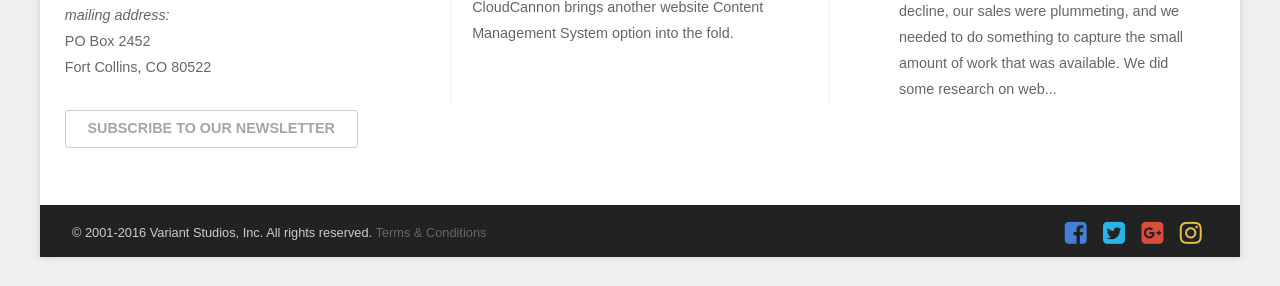
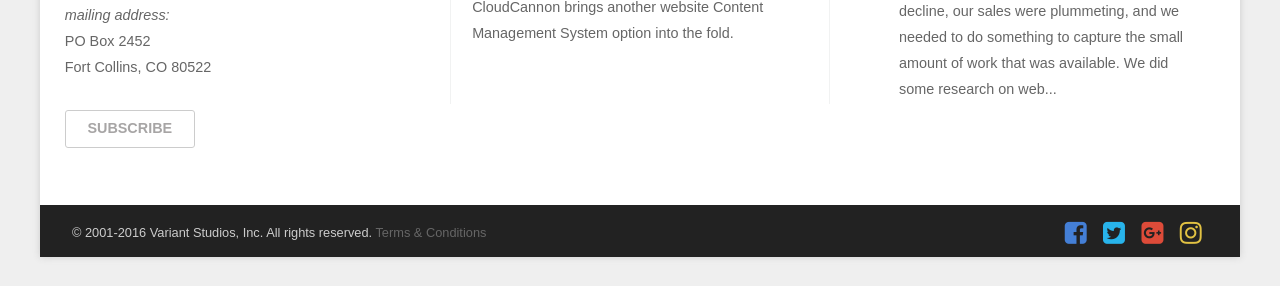
Before and after one commit to variantstudios/variantstudios.com, a Jekyll site: the page built from index.html, in a window 1280 px wide and 900 px high, scrolled down 1690 px. Shown: the part 611-897 px from the top of the window. Built offline with Jekyll 4.4.1, drawn with Linux system fonts in a browser that asks for light colours; nearby versions of some CDN libraries; the list of posts is cut into pages by our own code.

Commit message:
Updated '/_includes/footer.html' via CloudCannon

```diff
--- a/_includes/footer.html
+++ b/_includes/footer.html
@@ -6,7 +6,7 @@
 </div>
 <footer class="top-footer clearfix">
   <div class="footer-one footer-wrapper">
-    <div class="vcard editable"><h3 class="fn org">Variant Studios, Inc.</h3><p><span class="adr"><span class="street-address"><em>office <em>address</em>:</em><br />242 Linden Street</span><br /><span class="locality">Fort Collins</span>, <span class="region">CO</span> <span class="postal-code">80524</span></span><br /><span class="tel phone-icon">(970) 324-4037</span></p><p><em>mailing address:</em><br />PO Box 2452<br />Fort Collins, CO 80522</p><div class="btn"><a title="Subscribe to our Newsletter" href="/newsletter/">Subscribe to our Newsletter</a></div></div>
+    <div class="vcard editable"><h3 class="fn org">Variant Studios, Inc.</h3><p><span class="adr"><span class="street-address"><em>office <em>address</em>:</em><br />242 Linden Street</span><br /><span class="locality">Fort Collins</span>, <span class="region">CO</span> <span class="postal-code">80524</span></span><br /><span class="tel phone-icon">(970) 324-4037</span></p><p><em>mailing address:</em><br />PO Box 2452<br />Fort Collins, CO 80522</p><div class="btn"><a title="Subscribe to our Newsletter" href="/newsletter/">Subscribe</a></div></div>
   </div>
   <div class="footer-two footer-wrapper">
    {% include footer-journal.html %}
```
